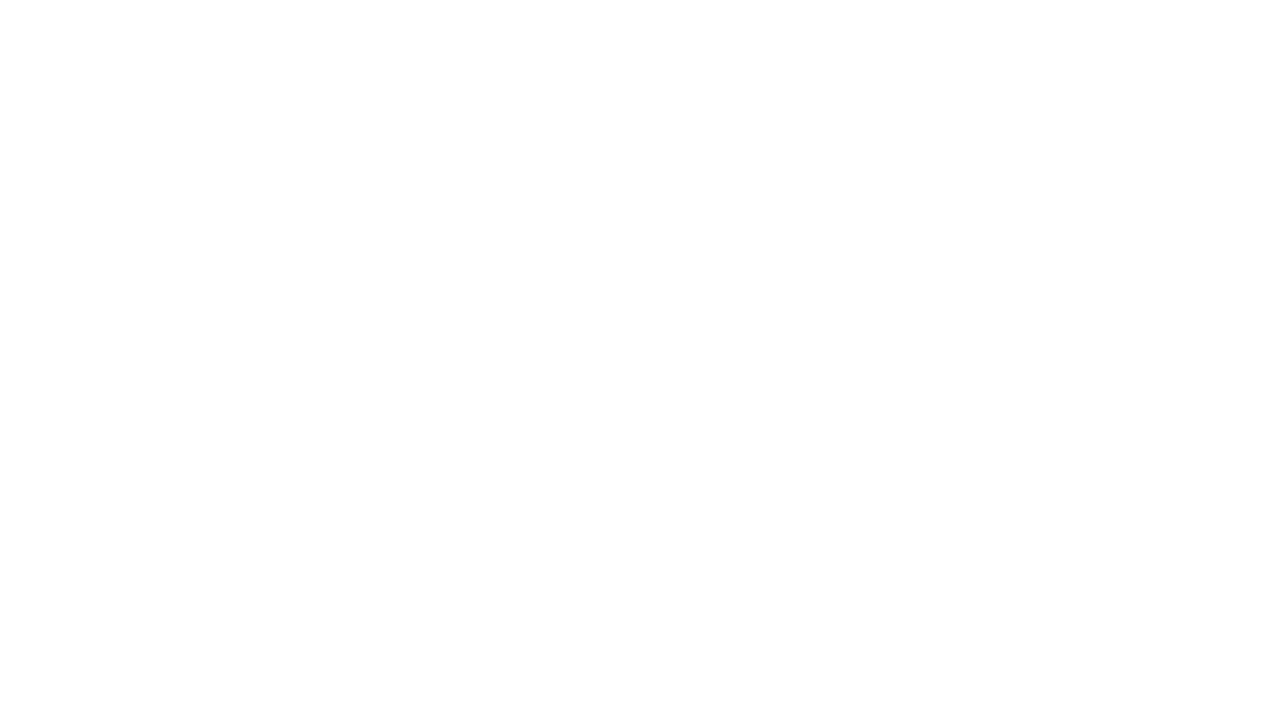
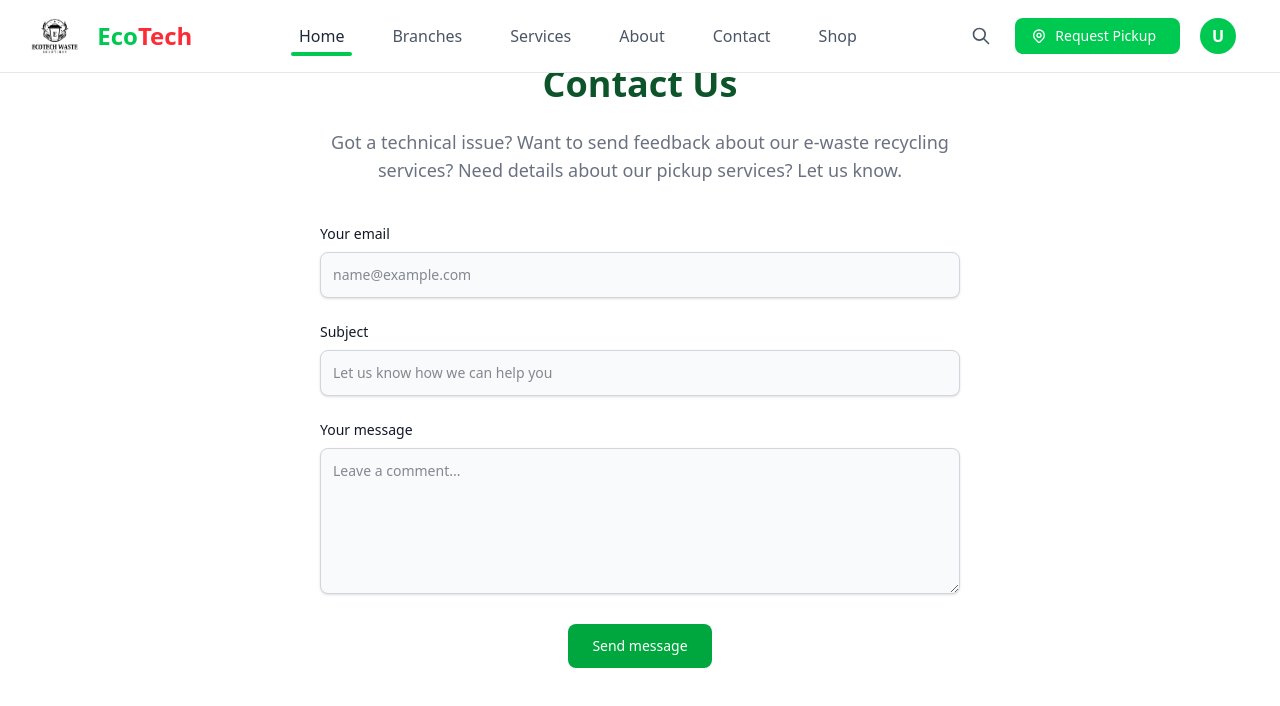
Before and after one commit to sudamsiths/E-Waste-Management-System-Frontend, a React (Vite) app: page /contact in a window 1280 px wide. Before the commit this address had no page. Shown: the top 706 px of the page. Built offline with nearby package versions, Linux system fonts and the light colour scheme.

Commit message:
feat: implement client contact page and create client account setting file

```diff
--- a/package.json
+++ b/package.json
@@ -13,6 +13,7 @@
     "@tailwindcss/vite": "^4.1.11",
     "axios": "^1.11.0",
     "flowbite-react": "^0.12.7",
+    "lucide-react": "^0.541.0",
     "react": "^19.1.1",
     "react-dom": "^19.1.1",
     "react-router": "^7.8.0",
--- /dev/null
+++ b/src/components/Clientinterface/Contact.tsx
@@ -0,0 +1,132 @@
+import React, { useState } from 'react';
+import Header from '../common/Header';
+
+interface FormData {
+  email: string;
+  subject: string;
+  message: string;
+}
+
+function Contact() {
+  const [formData, setFormData] = useState<FormData>({
+    email: '',
+    subject: '',
+    message: ''
+  });
+
+  const [isSubmitting, setIsSubmitting] = useState(false);
+  const [submitted, setSubmitted] = useState(false);
+
+  const handleInputChange = (e: React.ChangeEvent<HTMLInputElement | HTMLTextAreaElement>) => {
+    const { name, value } = e.target;
+    setFormData(prev => ({
+      ...prev,
+      [name]: value
+    }));
+  };
+
+  const handleSubmit = async (e: React.FormEvent) => {
+    e.preventDefault();
+    setIsSubmitting(true);
+
+    try {
+      await new Promise(resolve => setTimeout(resolve, 1000));
+      console.log('Form submitted:', formData);
+      setSubmitted(true);
+      setFormData({ email: '', subject: '', message: '' });
+
+      setTimeout(() => setSubmitted(false), 5000);
+    } catch (error) {
+      console.error('Error submitting form:', error);
+    } finally {
+      setIsSubmitting(false);
+    }
+  };
+
+  return (
+    <>
+      <Header />
+      <section className="bg-white dark:bg-green-700 min-h-screen " >
+        {/* ...existing code... */}
+
+
+        <div className="container mx-auto px-4 py-16 max-w-2xl">
+          <h2 className="text-4xl font-extrabold text-center text-green-900 dark:text-white mb-6">
+            Contact Us
+          </h2>
+          <p className="text-center text-gray-500 dark:text-gray-400 text-lg mb-10">
+            Got a technical issue? Want to send feedback about our e-waste recycling services? Need details about our pickup services? Let us know.
+          </p>
+
+          {submitted && (
+            <div className="mb-6 p-4 text-sm text-green-800 rounded-lg bg-green-50 dark:bg-gray-800 dark:text-green-400 animate-fade-in" role="alert">
+              <span className="font-medium">Success!</span> Your message has been sent successfully. We'll get back to you soon.
+            </div>
+          )}
+
+          <form onSubmit={handleSubmit} className="space-y-6">
+            <div>
+              <label htmlFor="email" className="block mb-2 text-sm font-medium text-gray-900 dark:text-gray-300">
+                Your email
+              </label>
+              <input
+                type="email"
+                id="email"
+                name="email"
+                value={formData.email}
+                onChange={handleInputChange}
+                className="w-full p-3 text-sm rounded-lg border border-gray-300 bg-gray-50 text-gray-900 shadow-sm focus:ring-green-500 focus:border-green-500 dark:bg-gray-700 dark:border-gray-600 dark:text-white dark:focus:ring-green-500 dark:focus:border-green-500"
+                placeholder="name@example.com"
+                required
+              />
+            </div>
+
+            <div>
+              <label htmlFor="subject" className="block mb-2 text-sm font-medium text-gray-900 dark:text-gray-300">
+                Subject
+              </label>
+              <input
+                type="text"
+                id="subject"
+                name="subject"
+                value={formData.subject}
+                onChange={handleInputChange}
+                className="w-full p-3 text-sm rounded-lg border border-gray-300 bg-gray-50 text-gray-900 shadow-sm focus:ring-green-500 focus:border-green-500 dark:bg-gray-700 dark:border-gray-600 dark:text-white dark:focus:ring-green-500 dark:focus:border-green-500"
+                placeholder="Let us know how we can help you"
+                required
+              />
+            </div>
+
+            <div>
+              <label htmlFor="message" className="block mb-2 text-sm font-medium text-gray-900 dark:text-gray-300">
+                Your message
+              </label>
+              <textarea
+                id="message"
+                name="message"
+                value={formData.message}
+                onChange={handleInputChange}
+                rows={6}
+                className="w-full p-3 text-sm rounded-lg border border-gray-300 bg-gray-50 text-gray-900 shadow-sm focus:ring-green-500 focus:border-green-500 dark:bg-gray-700 dark:border-gray-600 dark:text-white dark:focus:ring-green-500 dark:focus:border-green-500"
+                placeholder="Leave a comment..."
+                required
+              />
+            </div>
+
+            <div className="text-center">
+              <button
+                type="submit"
+                disabled={isSubmitting}
+                className="inline-block px-6 py-3 text-sm font-medium text-white bg-green-600 rounded-lg hover:bg-green-700 focus:ring-4 focus:outline-none focus:ring-green-300 dark:bg-green-600 dark:hover:bg-green-700 dark:focus:ring-green-800 disabled:opacity-50 disabled:cursor-not-allowed transition duration-200"
+              >
+                {isSubmitting ? 'Sending...' : 'Send message'}
+              </button>
+            </div>
+          </form>
+        </div>
+      </section>
+    </>
+  );
+}
+
+export default Contact;
--- a/src/components/common/Header.tsx
+++ b/src/components/common/Header.tsx
@@ -74,6 +74,10 @@ const EcoTechNavbar = () => {
         navigate('/services');
         setIsMobileMenuOpen(false);
         return;
+      case 'Contact':
+        navigate('/contact');
+        setIsMobileMenuOpen(false);
+        return;
       default:
         // Handle other navigation items with anchor links
         if (href.startsWith('#')) {
@@ -92,7 +96,7 @@ const EcoTechNavbar = () => {
     { name: 'Branches', href: '#branches' },
     { name: 'Services', href: '/services' },
     { name: 'About', href: '#about' },
-    { name: 'Contact', href: '#contact' },
+    { name: 'Contact', href: '/contact' },
     { name: 'Shop', href: '#shop' },
   ];
 
--- a/src/components/login/Login.tsx
+++ b/src/components/login/Login.tsx
@@ -221,9 +221,13 @@ const Login: React.FC = () => {
 
       console.log("Attempting login with data:", { ...loginData, password: "***" });
 
-      const response = await axios.post<string | LoginResponse>(
+      const response = await axios.post<LoginResponse | string>(
         "http://localhost:8081/users/login",
-        loginData
+        JSON.stringify(loginData),
+        {
+          headers: { "Content-Type": "application/json" },
+          timeout: 10000, // 10s
+        }
       );
 
       console.log("Login response received:", response.data);
@@ -295,7 +299,11 @@ const Login: React.FC = () => {
 
       if (axios.isAxiosError(error) && error.response) {
         const statusCode = error.response.status;
-        const errorMessage = error.response.data?.message || "Login failed";
+        const serverData = error.response.data;
+        const errorMessage =
+          typeof serverData === "string"
+            ? serverData
+            : serverData?.message || (typeof serverData === "object" ? JSON.stringify(serverData) : "Login failed");
 
         console.log("Error response:", { statusCode, errorMessage });
 
@@ -319,6 +327,8 @@ const Login: React.FC = () => {
         } else {
           setLoginError(errorMessage);
         }
+      } else if ((error as Error).message?.includes("timeout")) {
+        setLoginError("Request timed out. The server may be busy — try again later.");
       } else {
         setLoginError("Network error. Please check your connection and try again.");
       }
--- a/src/main.tsx
+++ b/src/main.tsx
@@ -6,12 +6,13 @@ import Login from "./components/login/Login.tsx";
 import Header from "./components/common/Header.tsx";
 import Clientinterface01 from "./components/Clientinterface/Clientinterface01.tsx";
 import ClientInterface02 from "./components/Clientinterface/ClientInterface02.tsx";
-import Navigates from "./components/common/Navigates.tsx";
+import Navigates from "./components/common/Navigates";
 import Clientinterface03 from "./components/Clientinterface/Clientinterface03.tsx";
 import Footer from "./components/common/Footer.tsx";
 import AdminDashboard from "./components/Admininterface/AdminDashboard.tsx";
 import ClientService from "./components/Clientinterface/Services/ClientService.tsx";
 import ClientRequest from "./components/Clientinterface/Services/ClientRequest.tsx";
+import Contact from "./components/Clientinterface/Contact.tsx";
 
 const root = document.getElementById("root") || document.createElement("div");
 
@@ -30,6 +31,7 @@ ReactDOM.createRoot(root).render(
       <Route path="/AdminDashboard" element={<AdminDashboard />} />
       <Route path="/services" element={<ClientService />} />
       <Route path="/ClientRequest" element={<ClientRequest />} />
+      <Route path="/contact" element={<Contact />} />
     </Routes>
   </BrowserRouter>
 );
```
Also changed, not shown: src/components/Clientinterface/Services/ClientAccountSetting.tsx (added), 1 other file (tests, documents, lock files or other folders).
